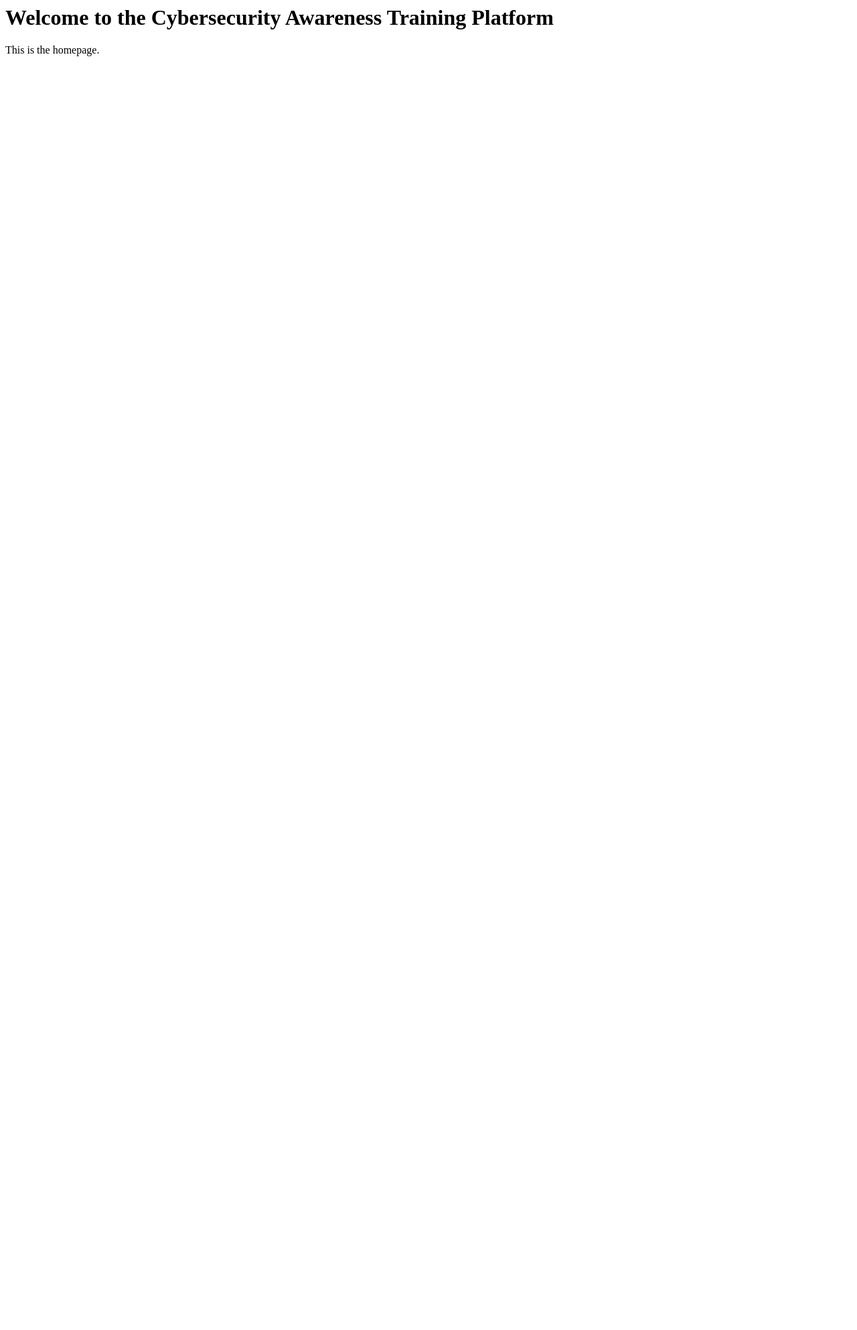
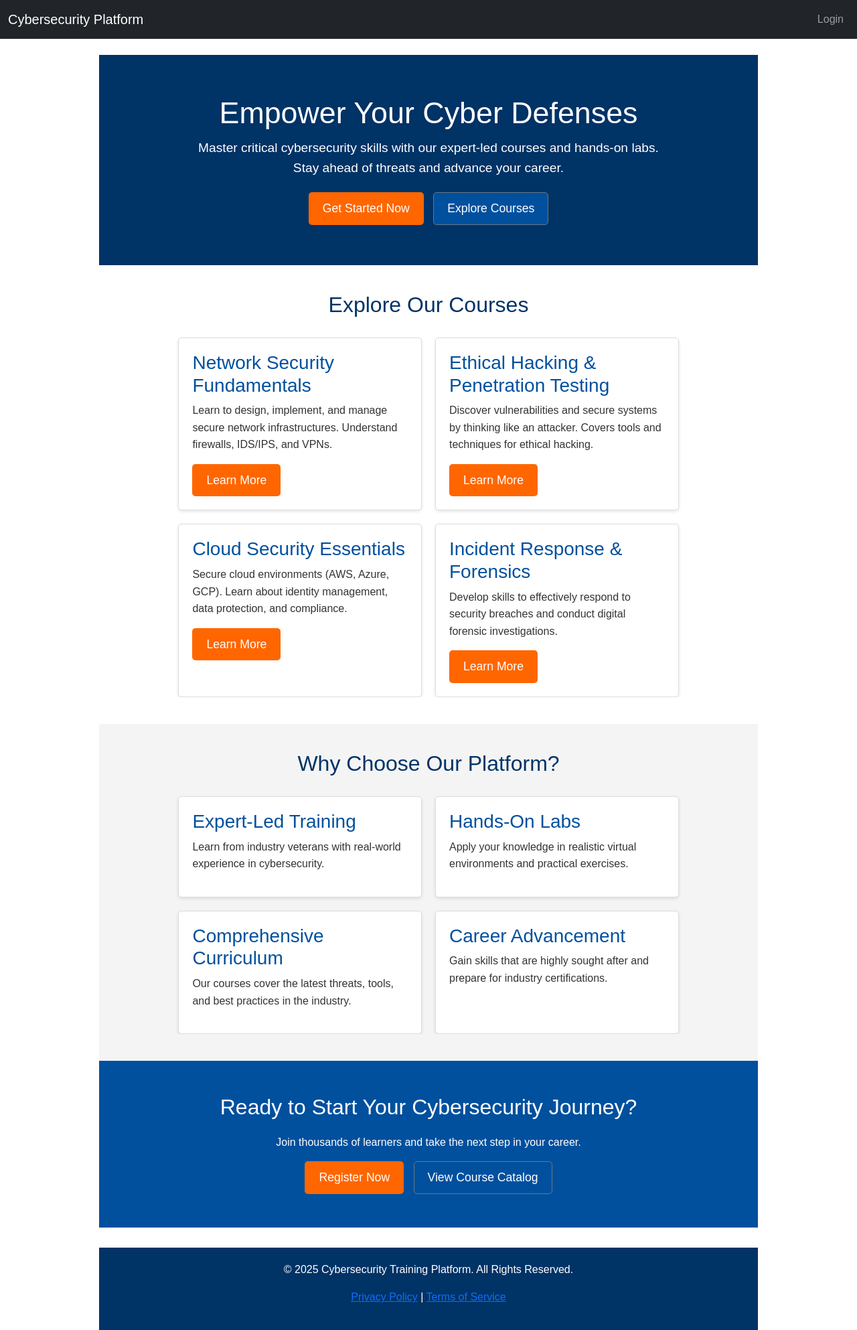
Before and after one commit to aniboumarie/cyber_platform, a Django app: page / in a window 1280 px wide. Shown: the whole page at 67% size. Before the commit the page ends 84 px from the top, so only its background shows below. Run offline with Django 5.2, Linux system fonts and the light colour scheme.

Commit message:
Implement initial professional design for homepage.

```diff
--- a/main/templates/home.html
+++ b/main/templates/home.html
@@ -1,2 +1,182 @@
-<h1>Welcome to the Cybersecurity Awareness Training Platform</h1>
-<p>This is the homepage.</p>
+{% extends 'base.html' %}
+
+{% block title %}Cybersecurity Training Platform{% endblock %}
+
+{% block content %}
+<style>
+  body {
+    font-family: 'Arial', sans-serif;
+    line-height: 1.6;
+    color: #333;
+    margin: 0;
+    padding: 0;
+  }
+  .container {
+    width: 80%;
+    margin: auto;
+    overflow: hidden;
+    padding: 0 20px;
+  }
+  .hero {
+    background: #003366; /* Dark blue */
+    color: #fff;
+    padding: 60px 0;
+    text-align: center;
+  }
+  .hero h1 {
+    font-size: 2.8em;
+    margin-bottom: 10px;
+  }
+  .hero p {
+    font-size: 1.2em;
+    margin-bottom: 20px;
+  }
+  .btn {
+    display: inline-block;
+    background: #ff6600; /* Bright orange accent */
+    color: #fff;
+    padding: 10px 20px;
+    text-decoration: none;
+    border-radius: 5px;
+    font-size: 1.1em;
+    transition: background-color 0.3s ease;
+  }
+  .btn:hover {
+    background: #cc5200; /* Darker orange */
+  }
+  .btn-secondary {
+    background: #00509e; /* Medium blue */
+    margin-left: 10px;
+  }
+  .btn-secondary:hover {
+    background: #003366; /* Dark blue */
+  }
+
+  .section {
+    padding: 40px 0;
+    text-align: center;
+  }
+  .section h2 {
+    font-size: 2em;
+    margin-bottom: 30px;
+    color: #003366; /* Dark blue */
+  }
+  .section-dark {
+    background: #f4f4f4; /* Light grey background */
+  }
+  .features-grid, .courses-grid {
+    display: grid;
+    grid-template-columns: repeat(auto-fit, minmax(280px, 1fr));
+    gap: 20px;
+    text-align: left;
+  }
+  .feature-item, .course-item {
+    background: #fff;
+    padding: 20px;
+    border: 1px solid #ddd;
+    border-radius: 5px;
+    box-shadow: 0 2px 5px rgba(0,0,0,0.1);
+  }
+  .feature-item h3, .course-item h3 {
+    color: #00509e; /* Medium blue */
+    margin-top: 0;
+  }
+  .cta-section {
+    background: #00509e; /* Medium blue */
+    color: #fff;
+    padding: 50px 0;
+    text-align: center;
+  }
+  .cta-section h2 {
+    color: #fff;
+    margin-bottom: 20px;
+  }
+  footer {
+    text-align: center;
+    padding: 20px;
+    background: #003366; /* Dark blue */
+    color: #fff;
+    margin-top: 30px;
+  }
+</style>
+
+<div class="hero">
+  <div class="container">
+    <h1>Empower Your Cyber Defenses</h1>
+    <p>Master critical cybersecurity skills with our expert-led courses and hands-on labs. <br>Stay ahead of threats and advance your career.</p>
+    <a href="{% url 'signup' %}" class="btn">Get Started Now</a>
+    <a href="#courses" class="btn btn-secondary">Explore Courses</a>
+  </div>
+</div>
+
+<section id="courses" class="section">
+  <div class="container">
+    <h2>Explore Our Courses</h2>
+    <div class="courses-grid">
+      <div class="course-item">
+        <h3>Network Security Fundamentals</h3>
+        <p>Learn to design, implement, and manage secure network infrastructures. Understand firewalls, IDS/IPS, and VPNs.</p>
+        <a href="#" class="btn btn-small">Learn More</a>
+      </div>
+      <div class="course-item">
+        <h3>Ethical Hacking & Penetration Testing</h3>
+        <p>Discover vulnerabilities and secure systems by thinking like an attacker. Covers tools and techniques for ethical hacking.</p>
+        <a href="#" class="btn btn-small">Learn More</a>
+      </div>
+      <div class="course-item">
+        <h3>Cloud Security Essentials</h3>
+        <p>Secure cloud environments (AWS, Azure, GCP). Learn about identity management, data protection, and compliance.</p>
+        <a href="#" class="btn btn-small">Learn More</a>
+      </div>
+      <div class="course-item">
+        <h3>Incident Response & Forensics</h3>
+        <p>Develop skills to effectively respond to security breaches and conduct digital forensic investigations.</p>
+        <a href="#" class="btn btn-small">Learn More</a>
+      </div>
+    </div>
+  </div>
+</section>
+
+<section id="why-choose-us" class="section section-dark">
+  <div class="container">
+    <h2>Why Choose Our Platform?</h2>
+    <div class="features-grid">
+      <div class="feature-item">
+        <h3>Expert-Led Training</h3>
+        <p>Learn from industry veterans with real-world experience in cybersecurity.</p>
+      </div>
+      <div class="feature-item">
+        <h3>Hands-On Labs</h3>
+        <p>Apply your knowledge in realistic virtual environments and practical exercises.</p>
+      </div>
+      <div class="feature-item">
+        <h3>Comprehensive Curriculum</h3>
+        <p>Our courses cover the latest threats, tools, and best practices in the industry.</p>
+      </div>
+      <div class="feature-item">
+        <h3>Career Advancement</h3>
+        <p>Gain skills that are highly sought after and prepare for industry certifications.</p>
+      </div>
+    </div>
+  </div>
+</section>
+
+<section class="cta-section">
+  <div class="container">
+    <h2>Ready to Start Your Cybersecurity Journey?</h2>
+    <p>Join thousands of learners and take the next step in your career.</p>
+    <a href="{% url 'signup' %}" class="btn">Register Now</a>
+    <a href="{% url 'login' %}" class="btn btn-secondary">View Course Catalog</a>
+  </div>
+</section>
+
+<footer>
+  <div class="container">
+    <p>&copy; {% now "Y" %} Cybersecurity Training Platform. All Rights Reserved.</p>
+    <p>
+        <a href="#">Privacy Policy</a> | <a href="#">Terms of Service</a>
+    </p>
+  </div>
+</footer>
+
+{% endblock %}
```
